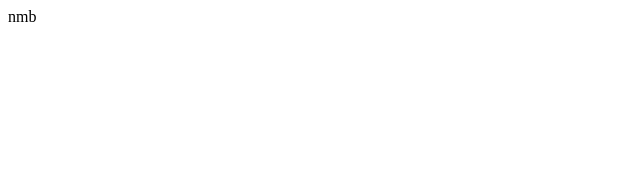
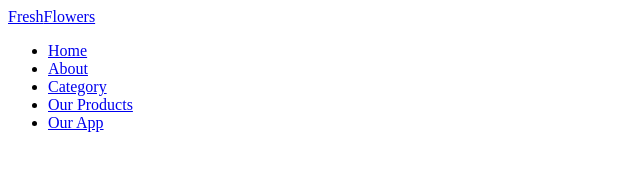
Before and after one commit to Hafsa4786/Saturday, a plain HTML site: page index.html in a window 1280 px wide. Shown: the whole page, without its empty margins (0-640 px from the left). Drawn offline with Linux system fonts and the light colour scheme.

Commit message:
newmessage

```diff
--- a/index.html
+++ b/index.html
@@ -7,6 +7,19 @@
     <title>Document</title>
 </head>
 <body>
-    nmb
+    <nav class="navigation">
+        <a href="#" class="logo">
+            <span>Fresh</span>Flowers
+        </a>
+
+        <ul class="menu">
+            <li><a href="#">Home</a></li>
+            <li><a href="#">About</a></li>
+             <li><a href="#">Category</a></li>
+             <li><a href="#">Our Products</a></li>
+             <li><a href="#">Our App</a></li>
+        </ul>
+
+    </nav>
 </body>
 </html>
```
